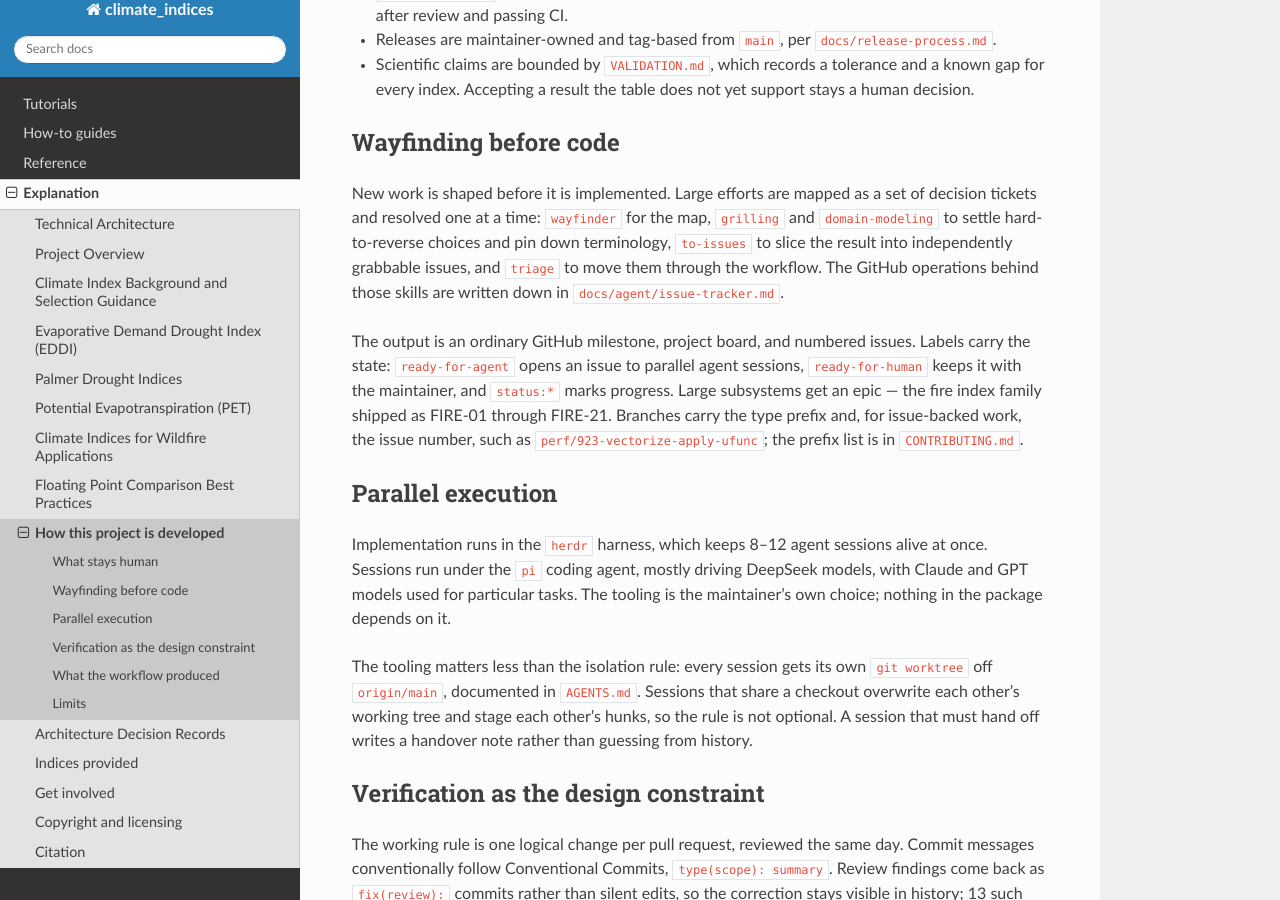
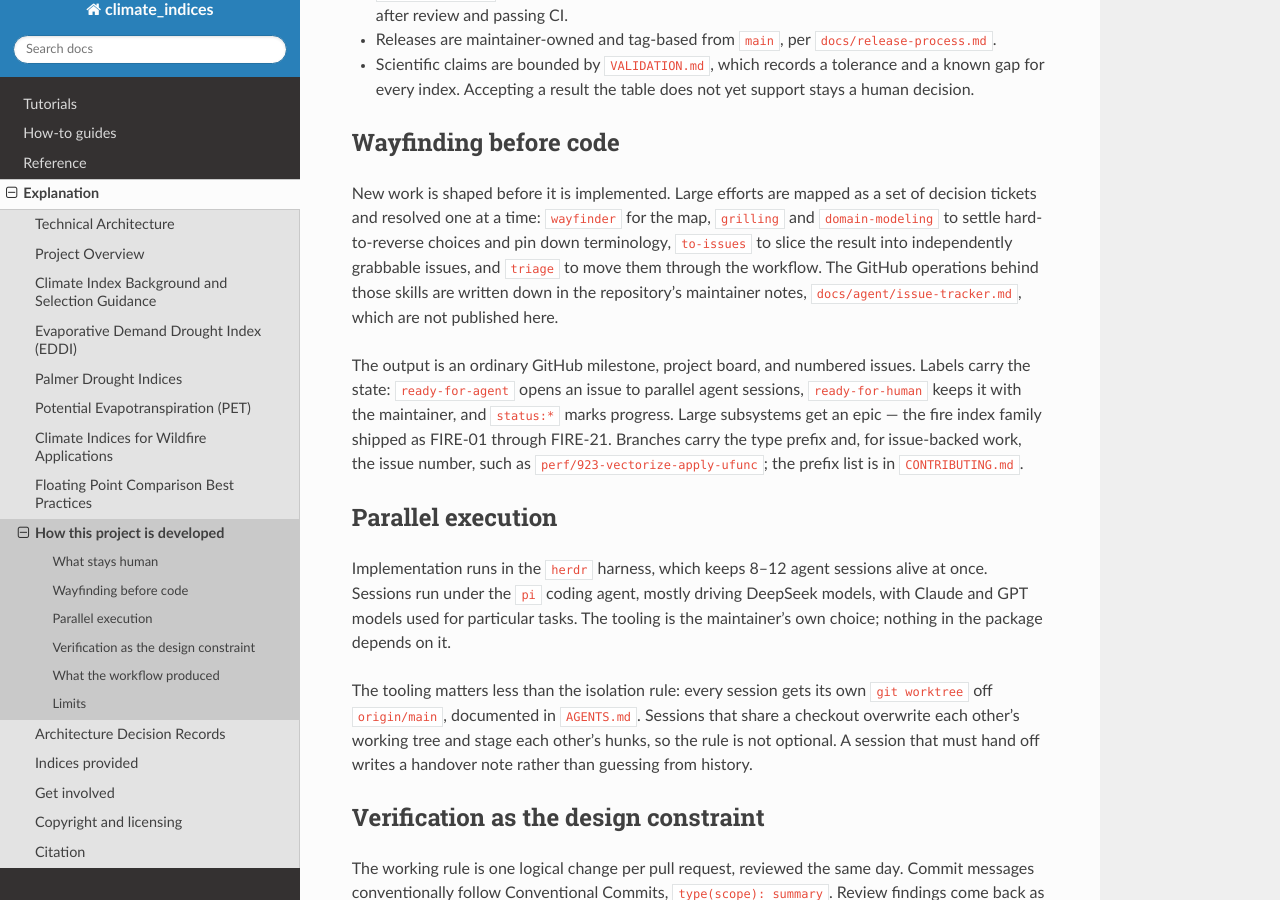
Before and after one commit to monocongo/climate_indices, a Sphinx documentation site: the page built from docs/ai-assisted-development.md, in a window 1280 px wide and 900 px high, scrolled down 455 px. Built offline with Sphinx 7.4.7 and the Read the Docs theme 3.1.0, drawn with Linux system fonts in a browser that asks for light colours.

Commit message:
docs: correct stale navigation notes and an unpublished pointer (#994)
The includehidden comment named the staged ADR toctree this change
removed, and the newly published ai-assisted-development page pointed at
`docs/agent/issue-tracker.md` as if a site reader could follow it. Reword
both; regenerate llms-full.txt for the edited page.

```diff
--- a/docs/ai-assisted-development.md
+++ b/docs/ai-assisted-development.md
@@ -28,7 +28,8 @@
 `grilling` and `domain-modeling` to settle hard-to-reverse choices and pin down
 terminology, `to-issues` to slice the result into independently grabbable
 issues, and `triage` to move them through the workflow. The GitHub operations
-behind those skills are written down in `docs/agent/issue-tracker.md`.
+behind those skills are written down in the repository's maintainer notes,
+`docs/agent/issue-tracker.md`, which are not published here.
 
 The output is an ordinary GitHub milestone, project board, and numbered issues.
 Labels carry the state: `ready-for-agent` opens an issue to parallel agent
--- a/docs/conf.py
+++ b/docs/conf.py
@@ -147,9 +147,9 @@
 # further.  For a list of options available for each theme, see the
 # documentation.
 #
-# sphinx_rtd_theme defaults `includehidden` to True, which would put the
-# staged-publication hidden toctree (the ADR build set in index.md) into the
-# sidebar. Keep hidden toctrees out of navigation.
+# sphinx_rtd_theme defaults `includehidden` to True, which would surface a
+# hidden staging toctree in the sidebar. Keep hidden toctrees out of
+# navigation.
 html_theme_options = {"includehidden": False}
 
 # Add any paths that contain custom static files (such as style sheets) here,
--- a/llms-full.txt
+++ b/llms-full.txt
@@ -2434,7 +2434,8 @@
 `grilling` and `domain-modeling` to settle hard-to-reverse choices and pin down
 terminology, `to-issues` to slice the result into independently grabbable
 issues, and `triage` to move them through the workflow. The GitHub operations
-behind those skills are written down in `docs/agent/issue-tracker.md`.
+behind those skills are written down in the repository's maintainer notes,
+`docs/agent/issue-tracker.md`, which are not published here.
 
 The output is an ordinary GitHub milestone, project board, and numbered issues.
 Labels carry the state: `ready-for-agent` opens an issue to parallel agent
```
